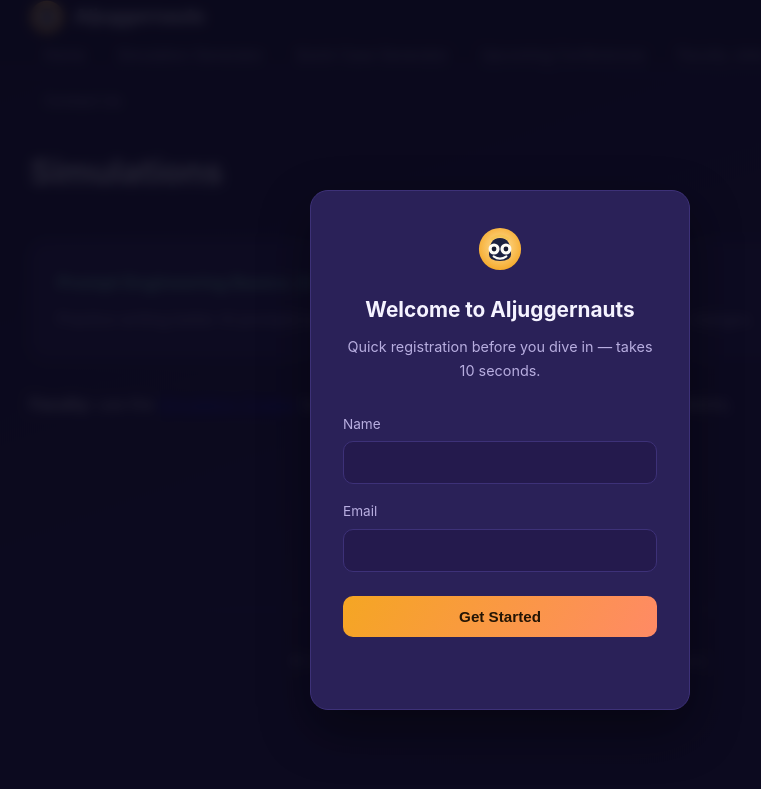
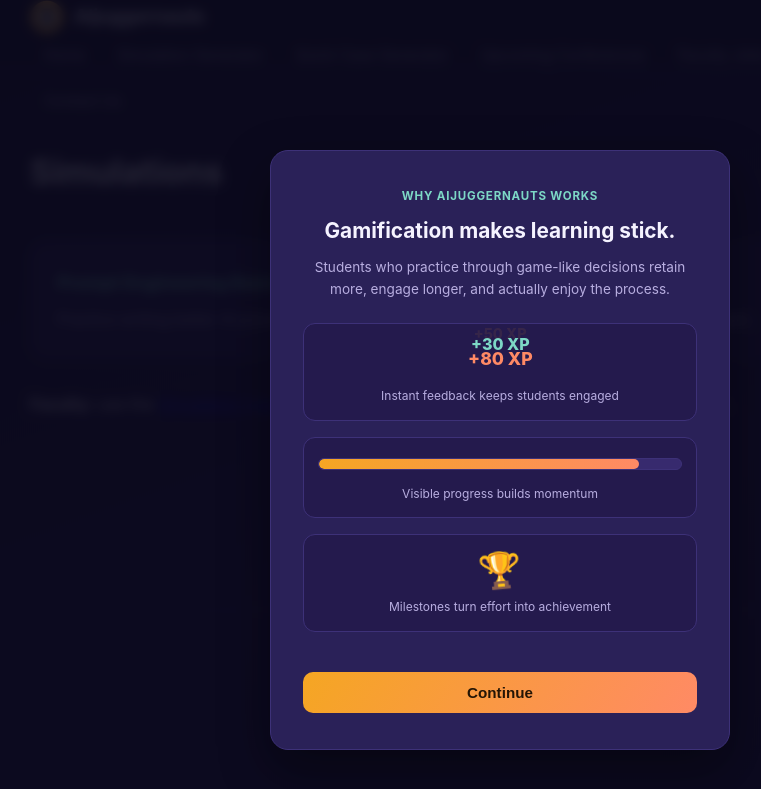
Before and after one commit to Anuja-Shukla/AIjuggernauts, a Jekyll site: the page built from simulations/index.md, in a window 1280 px wide. Shown: the top 789 px of the page, without its empty margins (140-901 px from the left). Built offline with Jekyll 4.4.1, drawn with Linux system fonts in a browser that asks for light colours.

Commit message:
Add two-step registration gate: gamification pitch with animated visuals, then registration form with mobile number added

```diff
--- a/_layouts/default.html
+++ b/_layouts/default.html
@@ -51,7 +51,40 @@
   </footer>
 
   <div id="reg-gate-overlay" class="reg-gate-overlay">
-    <div class="reg-gate-box">
+    <div class="reg-gate-box" id="reg-gate-box">
+
+      <div id="gate-step-pitch">
+        <div class="gami-tag">Why AIjuggernauts Works</div>
+        <h2>Gamification makes learning stick.</h2>
+        <p class="gami-sub">Students who practice through game-like decisions retain more, engage longer, and actually enjoy the process.</p>
+
+        <div class="gami-visuals">
+          <div class="gami-visual">
+            <div class="xp-burst-wrap">
+              <span class="xp-burst">+50 XP</span>
+              <span class="xp-burst delay1">+30 XP</span>
+              <span class="xp-burst delay2">+80 XP</span>
+            </div>
+            <div class="gami-caption">Instant feedback keeps students engaged</div>
+          </div>
+          <div class="gami-visual">
+            <div class="progress-demo">
+              <div class="progress-track"><div class="progress-fill"></div></div>
+            </div>
+            <div class="gami-caption">Visible progress builds momentum</div>
+          </div>
+          <div class="gami-visual">
+            <div class="badge-demo">
+              <span class="badge-pop">&#127942;</span>
+            </div>
+            <div class="gami-caption">Milestones turn effort into achievement</div>
+          </div>
+        </div>
+
+        <button type="button" class="gate-continue-btn" onclick="showRegStep()">Continue</button>
+      </div>
+
+      <div id="gate-step-register" style="display:none;">
         <svg class="logo-mark" style="width:44px;height:44px;margin-bottom:14px;" viewBox="0 0 48 48" xmlns="http://www.w3.org/2000/svg" aria-hidden="true">
           <circle cx="24" cy="24" r="23" fill="url(#haloGradGate)"/>
           <path d="M12 30 Q12 12 24 12 Q36 12 36 30 Q36 37 24 37 Q12 37 12 30 Z" fill="#1b2140"/>
@@ -69,19 +102,28 @@
           </defs>
         </svg>
         <h2>Welcome to AIjuggernauts</h2>
-      <p>Quick registration before you dive in — takes 10 seconds.</p>
+        <p>Quick registration before you dive in — takes 15 seconds.</p>
         <form id="reg-gate-form">
           <label for="reg-name">Name</label>
           <input type="text" id="reg-name" required>
           <label for="reg-email">Email</label>
           <input type="email" id="reg-email" required>
+          <label for="reg-mobile">Mobile Number</label>
+          <input type="tel" id="reg-mobile" required pattern="[0-9+\-\s]{7,15}" placeholder="+91 98765 43210">
           <button type="submit">Get Started</button>
           <p id="reg-gate-status" class="reg-gate-status"></p>
         </form>
       </div>
+
+    </div>
   </div>
 
   <script>
+  function showRegStep() {
+    document.getElementById('gate-step-pitch').style.display = 'none';
+    document.getElementById('gate-step-register').style.display = 'block';
+  }
+
   (function() {
     var STORAGE_KEY = "aijuggernauts_registered";
     var overlay = document.getElementById('reg-gate-overlay');
--- a/assets/css/style.css
+++ b/assets/css/style.css
@@ -571,3 +571,70 @@
   animation: shimmer 6s ease-in-out infinite;
 }
 @media (max-width: 600px) { .mini-hero h1 { font-size: 1.8rem; } }
+
+/* Gamification pitch step in registration gate */
+.reg-gate-box { max-width: 460px; }
+.gami-tag {
+  text-transform: uppercase; letter-spacing: 0.07em; font-size: 0.72rem;
+  color: var(--accent-2); font-weight: 700; margin-bottom: 8px;
+}
+.gami-sub { font-size: 0.85rem !important; margin-bottom: 22px !important; }
+
+.gami-visuals { display: flex; flex-direction: column; gap: 16px; margin-bottom: 22px; }
+.gami-visual {
+  background: var(--bg-2); border: 1px solid var(--border); border-radius: 12px;
+  padding: 14px; text-align: center; overflow: hidden;
+}
+.gami-caption { color: var(--muted); font-size: 0.75rem; margin-top: 8px; }
+
+.xp-burst-wrap { position: relative; height: 40px; display: flex; align-items: center; justify-content: center; }
+.xp-burst {
+  position: absolute; font-weight: 800; font-size: 1rem; color: var(--accent);
+  opacity: 0; animation: xpFloat 2.4s ease-in-out infinite;
+}
+.xp-burst.delay1 { animation-delay: 0.8s; color: var(--accent-2); }
+.xp-burst.delay2 { animation-delay: 1.6s; color: var(--accent-3); }
+@keyframes xpFloat {
+  0% { opacity: 0; transform: translateY(10px) scale(0.8); }
+  25% { opacity: 1; transform: translateY(0) scale(1.1); }
+  60% { opacity: 1; transform: translateY(-14px) scale(1); }
+  100% { opacity: 0; transform: translateY(-26px) scale(0.9); }
+}
+
+.progress-demo { padding: 6px 0; }
+.progress-track {
+  background: var(--panel-hover); border-radius: 999px; height: 12px; overflow: hidden;
+  border: 1px solid var(--border);
+}
+.progress-fill {
+  height: 100%; border-radius: 999px; width: 0%;
+  background: linear-gradient(90deg, var(--accent) 0%, var(--accent-3) 100%);
+  animation: progressLoop 3s ease-in-out infinite;
+}
+@keyframes progressLoop {
+  0% { width: 0%; }
+  70% { width: 100%; }
+  100% { width: 100%; }
+}
+
+.badge-demo { height: 40px; display: flex; align-items: center; justify-content: center; }
+.badge-pop { font-size: 1.8rem; display: inline-block; animation: badgePop 2.2s ease-in-out infinite; }
+@keyframes badgePop {
+  0%, 100% { transform: scale(1) rotate(0deg); }
+  15% { transform: scale(1.3) rotate(-8deg); }
+  30% { transform: scale(1.05) rotate(6deg); }
+  45% { transform: scale(1.15) rotate(0deg); }
+}
+
+.gate-continue-btn {
+  width: 100%; margin-top: 4px;
+  background: linear-gradient(120deg, var(--accent) 0%, var(--accent-3) 100%);
+  color: #241505; border: none; padding: 13px 20px; border-radius: 10px;
+  font-size: 0.95rem; font-weight: 700; cursor: pointer;
+  transition: transform 0.15s ease, box-shadow 0.2s ease;
+}
+.gate-continue-btn:hover { transform: translateY(-2px); box-shadow: 0 8px 20px rgba(245, 166, 35, 0.3); }
+
+@media (prefers-reduced-motion: reduce) {
+  .xp-burst, .progress-fill, .badge-pop { animation: none !important; }
+}
```
Also changed, not shown: other parts of _layouts/default.html (+3 -1 lines). Lines whose indentation alone changed are shown as unchanged.
